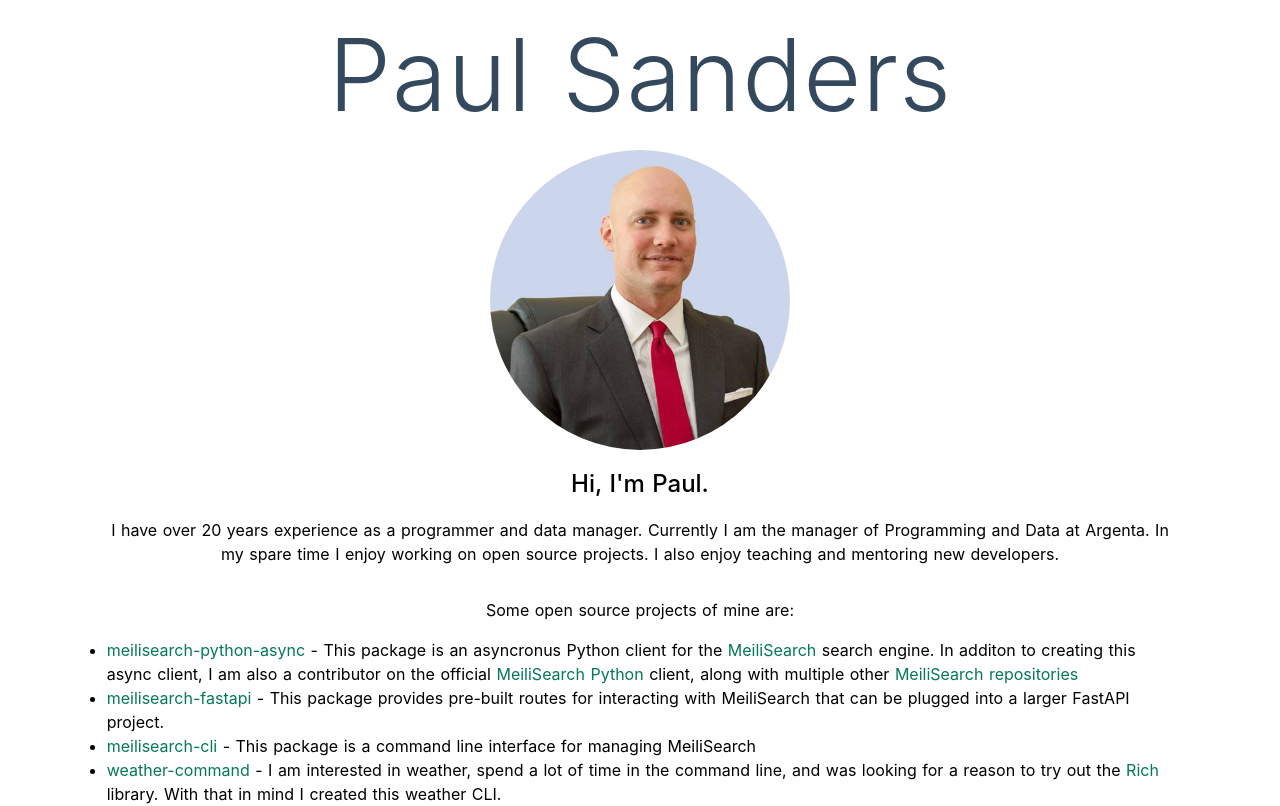
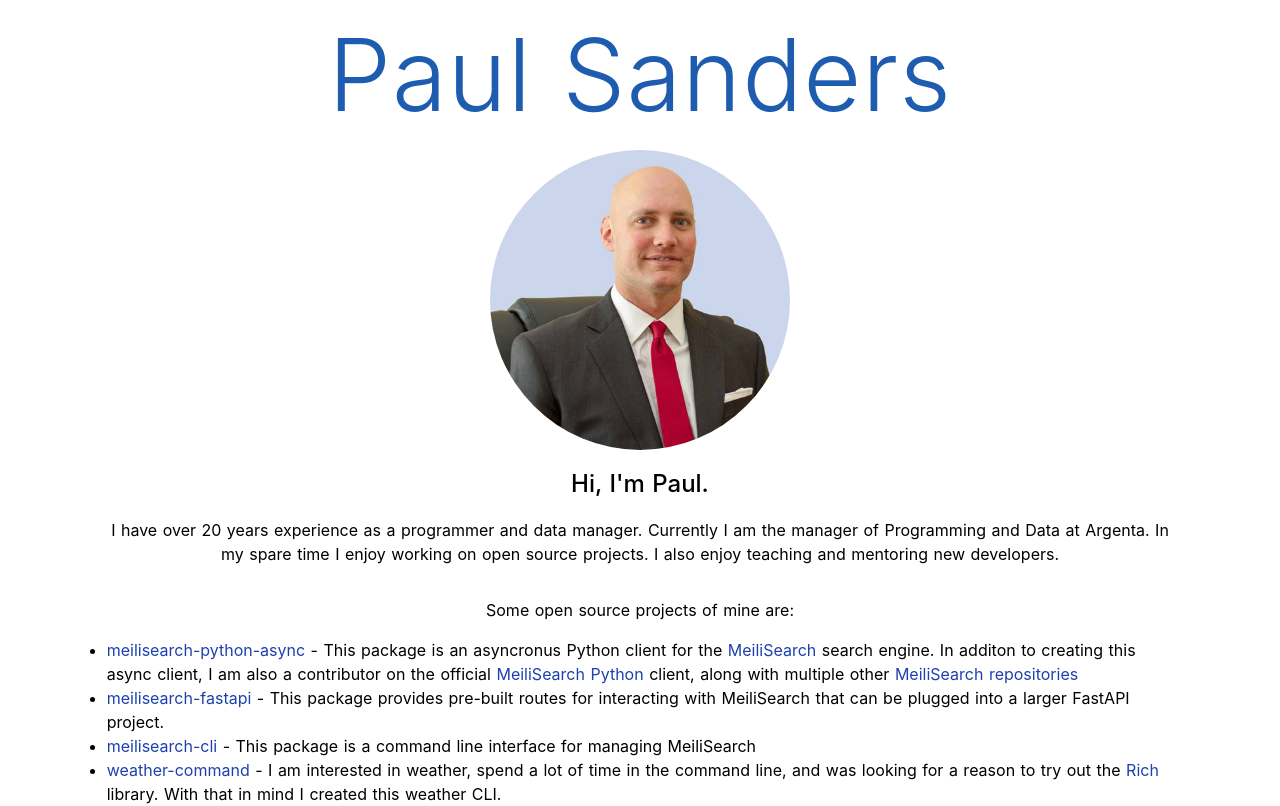
Before and after one commit to sanders41/sanders41.github.io, a Nuxt app: page / in a window 1280 px wide. Shown: the top 806 px of the page. Built offline with nearby package versions, Linux system fonts and the light colour scheme.

Commit message:
Change colors

```diff
--- a/assets/css/main.css
+++ b/assets/css/main.css
@@ -1,7 +1,7 @@
 a {
-  @apply text-green-700;
+  @apply text-blue-800;
 }
 
 a:hover {
-  @apply text-green-400;
+  @apply text-blue-400;
 }
--- a/pages/index.vue
+++ b/pages/index.vue
@@ -44,16 +44,8 @@ export default Vue.extend({});
   display: block;
   font-weight: 300;
   font-size: 100px;
-  color: #35495e;
+  color: #1E5CAF;
   letter-spacing: 1px;
-}
-
-.subtitle {
-  font-weight: 300;
-  font-size: 42px;
-  color: #526488;
-  word-spacing: 5px;
-  padding-bottom: 15px;
 }
 
 .lead {
```
